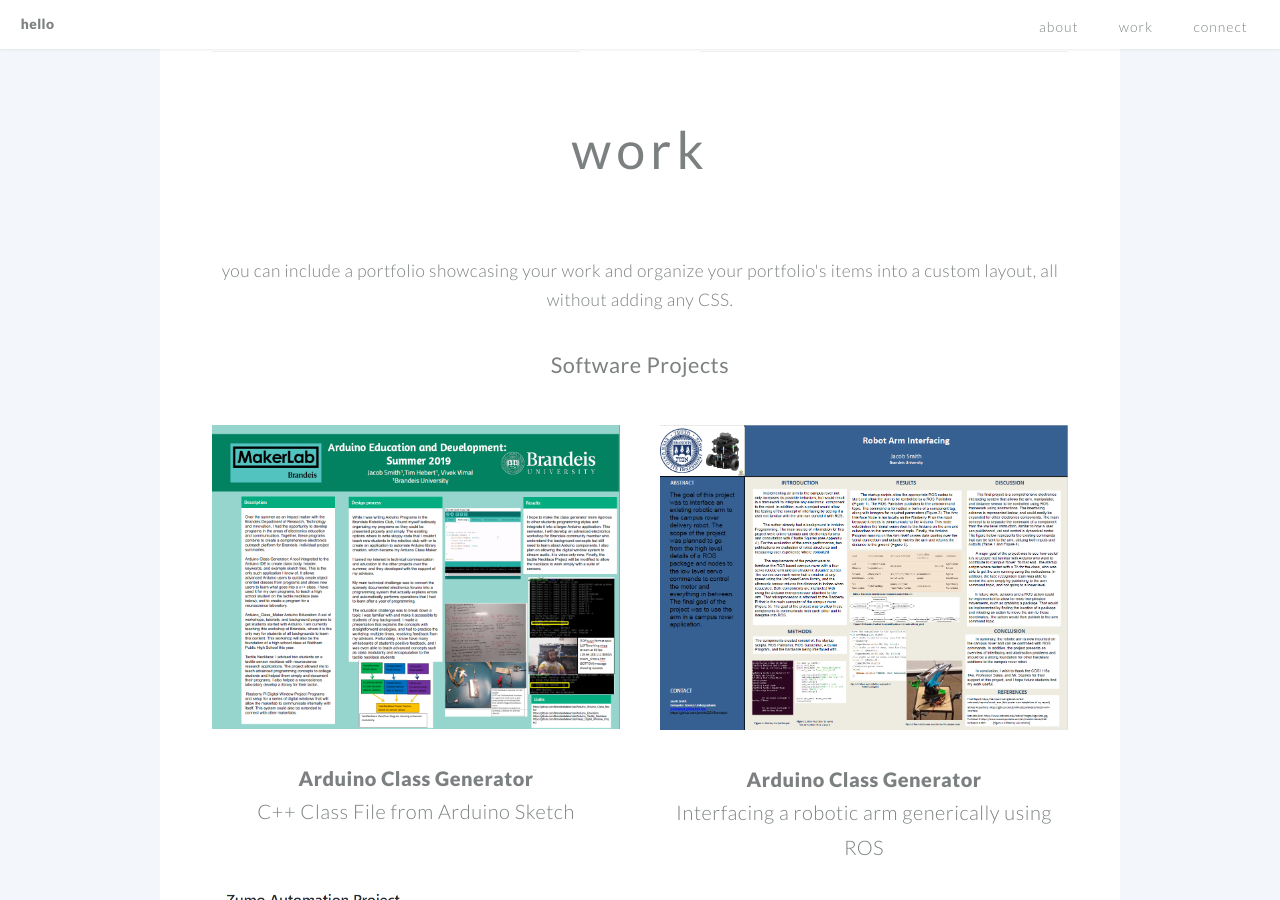
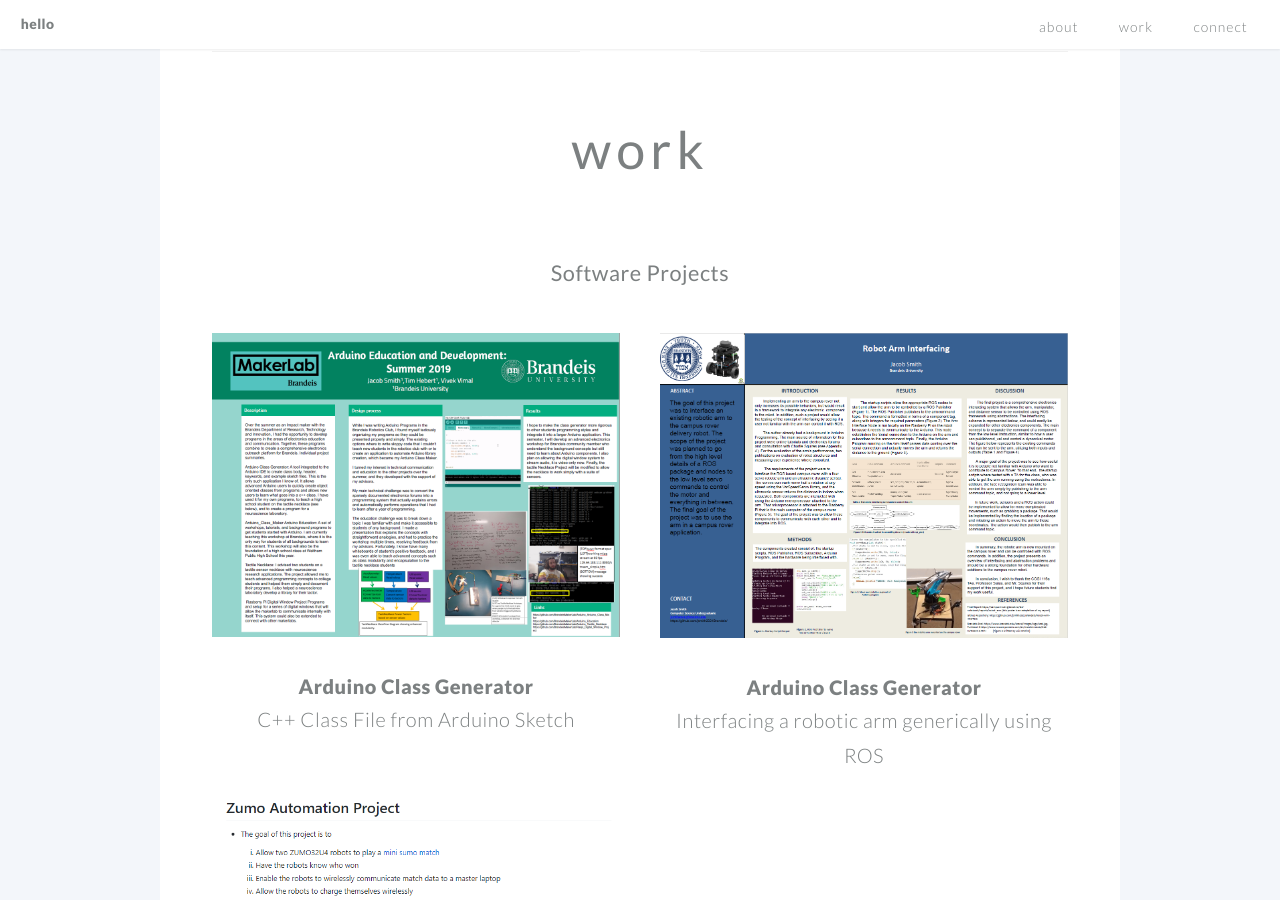
Before and after one commit to jsmith2021Brandeis/jsmith2021Brandeis.github.io, a Jekyll site: the page built from index.md, in a window 1280 px wide and 900 px high, scrolled down 1444 px. Built offline with Jekyll 4.4.1, drawn with Linux system fonts in a browser that asks for light colours; part of the change alters nothing that is shown.

Commit message:
minor change

```diff
--- a/index.md
+++ b/index.md
@@ -25,7 +25,7 @@ github_username:  jsmith2021Brandeis # your github username
 # By declaring these variables, you can include a portfolio showcasing your work and organize your portfolio's items into a custom layout, all without adding any CSS. In addition, you must 1) create an HTML file in the_includes folder for each project with the text you'd like to display, and 2) create a YAML file in the _data folder describing the order in which each project should be shown and categorized. See `/includes/example.html` and `/_data/work.yml` for examples.
 
 portfolio: work # the heading for your portfolio and title of your YAML file
-portfolio_description: you can include a portfolio showcasing your work and organize your portfolio's items into a custom layout, all without adding any CSS. # a description to be desplayed below the heading and above the content
+#portfolio_description: you can include a portfolio showcasing your work and organize your portfolio's items into #a custom layout, all without adding any CSS. # a description to be desplayed below the heading and above the #content
 
 # optional CTA section --------------------------------------------------
 
```
